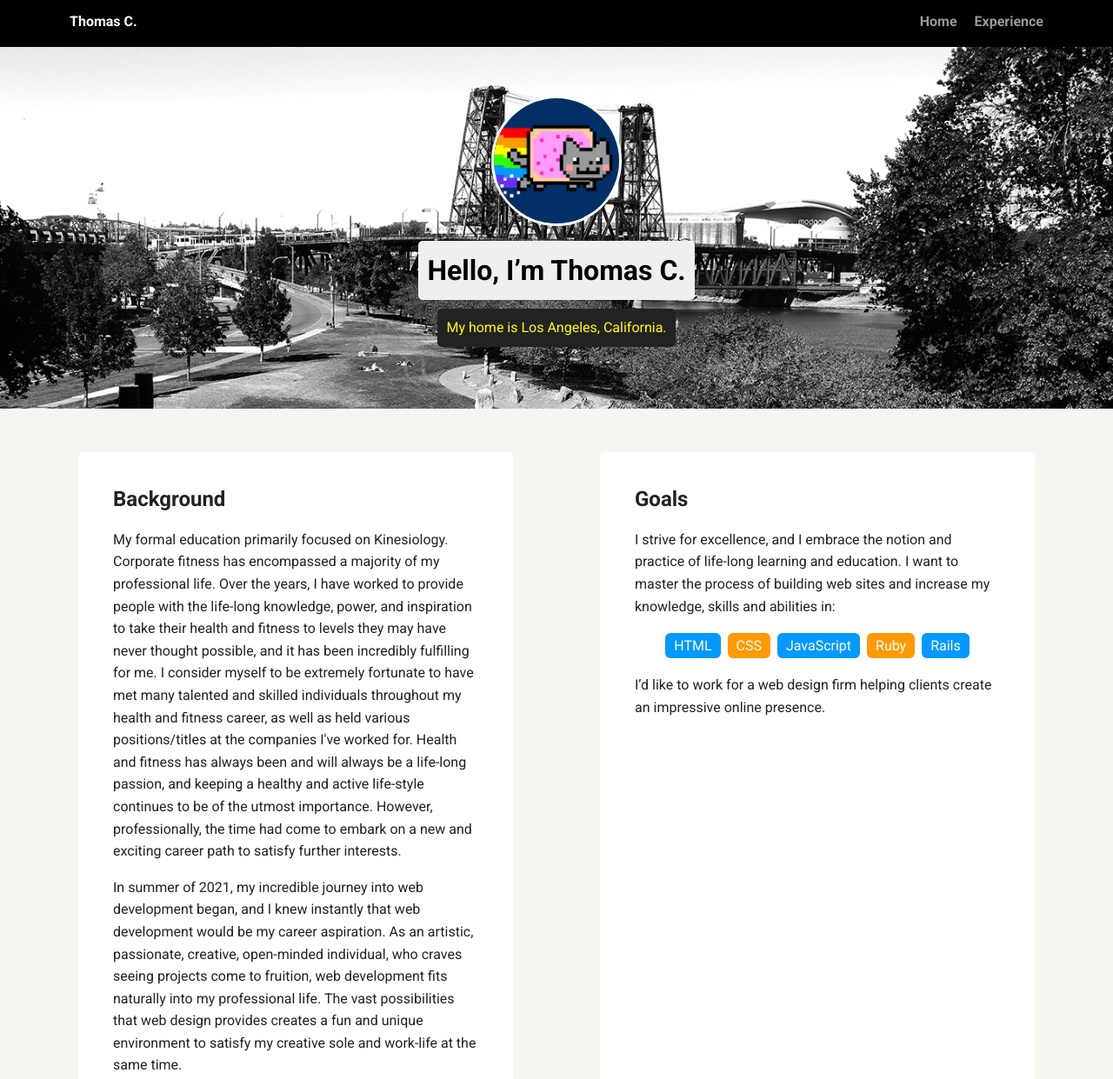
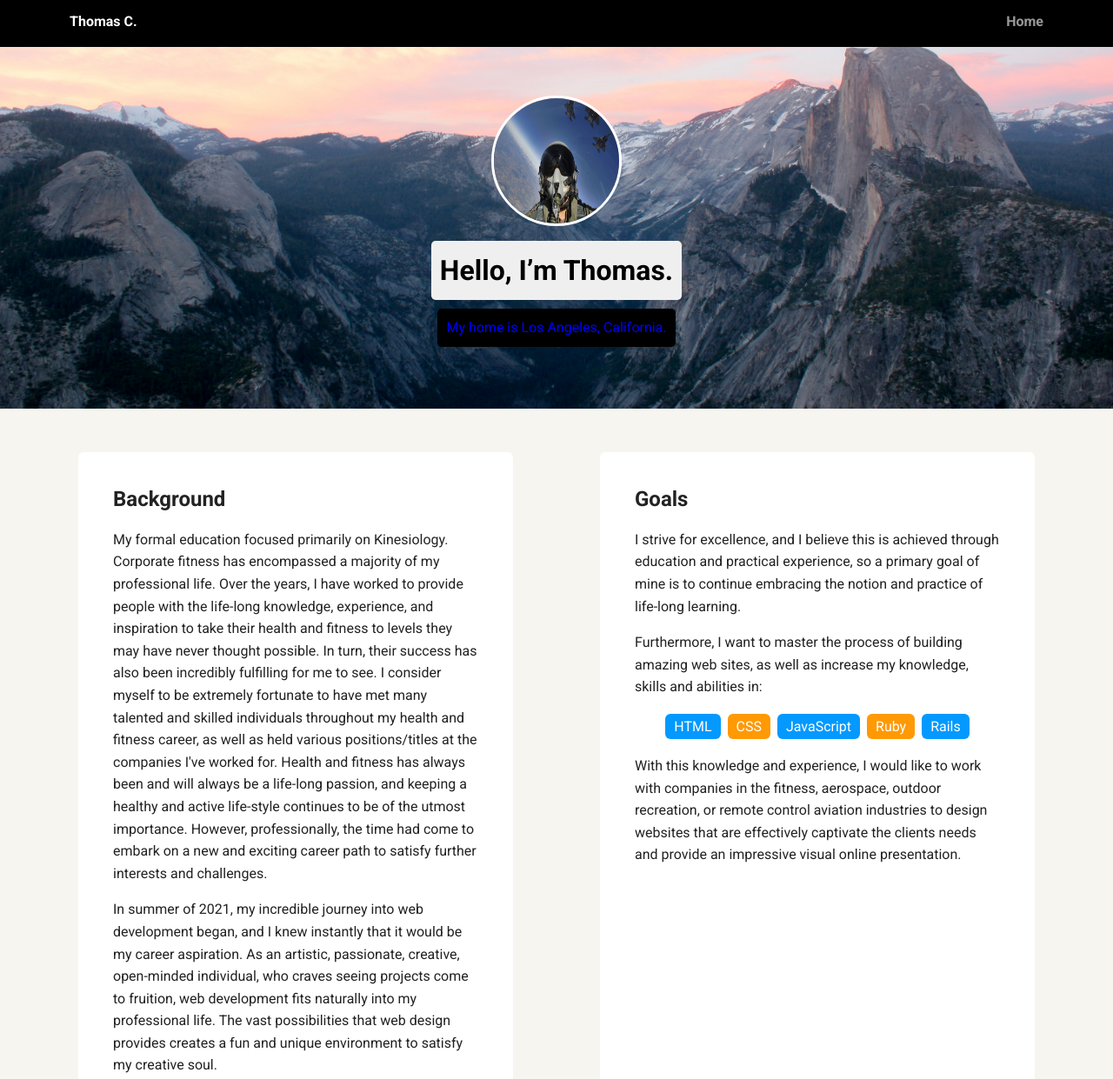
Before and after one commit to TMC50/Techdegree-Project-1, a plain HTML site: page index.html in a window 1280 px wide. Shown: the top 1241 px of the page at 87% size. Drawn offline with Linux system fonts and the light colour scheme; a web font is replaced by a local one.

Commit message:
Updated index.html and styles.css

```diff
--- a/index.html
+++ b/index.html
@@ -11,29 +11,29 @@
     <div class="main-nav">
         <ul class="nav">
           <li class="name">Thomas C.</li>
-          <li><a href="#">Home</a></li>
-          <li><a href="#">Experience</a></li>
+          <li><a href="index.html">Home</a></li>
         </ul>
     </div>
 
     <header>
-      <img src="images/me.png" alt="Drawing of Jane Smith" class="profile-image">
-      <h1 class="tag name">Hello, I’m Thomas C.</h1>
+      <img src="images/1280px-Self_cockpit_view_and_three-ship_formation_of_F-15E.jpg" alt="Picture of F-14 Tomcat military jet" class="profile-image">
+      <h1 class="tag name">Hello, I’m Thomas.</h1>
       <p class="tag location">My home is Los Angeles, California.</p>
     </header>
 
     <main class="flex">
       <div class="card">
         <h2>Background</h2>
-        <p>My formal education primarily focused on Kinesiology. Corporate fitness has encompassed a majority of my professional life. Over the years, I have worked to provide people with the life-long knowledge, power, and inspiration to take their health and fitness to levels they may have never thought possible, and it has been incredibly fulfilling for me. I consider myself to be extremely fortunate to have met many talented and skilled individuals throughout my health and fitness career, as well as held various positions/titles at the companies I've worked for. Health and fitness has always been and will always be a life-long passion, and keeping a healthy and active life-style continues to be of the utmost importance. However, professionally, the time had come to embark on a new and exciting career path to satisfy further interests.</p>
-        <p>In summer of 2021, my incredible journey into web development began, and I knew instantly that web development would be my career aspiration. As an artistic, passionate, creative, open-minded individual, who craves seeing projects come to fruition, web development fits naturally into my professional life. The vast possibilities that web design provides creates a fun and unique environment to satisfy my creative sole and work-life at the same time.</p>
-        <p>I am a person of many interests &lpar;among the two, fitness and web development, explained above&rpar; that fuel my zest for life. I am an avid aviation enthusiast, both full-scale and model aviation. I enjoy spending time going to airshows, occassionally getting flight time in full-scale aircraft, and flying remote control turbine jets. To relax and focus on the simple things in life, I love hiking and backpacking with my family and friends. Backpacking destinations often provide surreal experiences, nature, and life-lessons that can be difficult to relate to any other way, and I find that it's a magical way to positively reset the mind and body.</p>
+        <p>My formal education focused primarily on Kinesiology. Corporate fitness has encompassed a majority of my professional life. Over the years, I have worked to provide people with the life-long knowledge, experience, and inspiration to take their health and fitness to levels they may have never thought possible. In turn, their success has also been incredibly fulfilling for me to see. I consider myself to be extremely fortunate to have met many talented and skilled individuals throughout my health and fitness career, as well as held various positions/titles at the companies I've worked for. Health and fitness has always been and will always be a life-long passion, and keeping a healthy and active life-style continues to be of the utmost importance. However, professionally, the time had come to embark on a new and exciting career path to satisfy further interests and challenges.</p>
+        <p>In summer of 2021, my incredible journey into web development began, and I knew instantly that it would be my career aspiration. As an artistic, passionate, creative, open-minded individual, who craves seeing projects come to fruition, web development fits naturally into my professional life. The vast possibilities that web design provides creates a fun and unique environment to satisfy my creative soul.</p>
+        <p>I am a person of many interests &lpar;among fitness and web development as explained above&rpar;, and they all help fuel my zest for life. I enjoy pushing my creative limits using CAD &lpar;Computer Aided Design&rpar; programs to create 3D models of items, and bringing them to life via 3D printing. There is always something to learn from each project, and it provides me with a healthy dose of problem-solving and learning experience. I am an avid aviation enthusiast, both full-scale and model aviation. I enjoy spending time going to airshows, occassionally getting flight time in full-scale aircraft, and flying remote control jet aircraft. To relax and focus on the simple things in life, I love hiking and backpacking with my family and friends. Backpacking destinations often provide surreal experiences, incredible forms of nature, and life-lessons. I find hiking and backpacking to be almost magical in a way, and a positive and effective way to reset the mind and body.</p>
         <p>Through web design, I hope to combine many of my interests and passions in life, which would truly be a dream come true. As a web designer, I look forward to helping individuals and companies feed the passions, interests, and business ventures that they have in life.</p>
       </div>
 
       <div class="card">
         <h2>Goals</h2>
-        <p>I strive for excellence, and I embrace the notion and practice of life-long learning and education. I want to master the process of building web sites and increase my knowledge, skills and abilities in:</p>
+        <p>I strive for excellence, and I believe this is achieved through education and practical experience, so a primary goal of mine is to continue embracing the notion and practice of life-long learning.</p>
+        <p>Furthermore, I want to master the process of building amazing web sites, as well as increase my knowledge, skills and abilities in:</p>
         <ul class="skills">
           <li>HTML</li>
           <li>CSS</li>
@@ -41,13 +41,13 @@
           <li>Ruby</li>
           <li>Rails</li>
         </ul>
-        <p>I’d like to work for a web design firm helping clients create an impressive online presence.</p>
+        <p>With this knowledge and experience, I would like to work with companies in the fitness, aerospace, outdoor recreation, or remote control aviation industries to design websites that are effectively captivate the clients needs and provide an impressive visual online presentation.</p>
       </div>
 
     </main>
     <footer>
       <ul>
-        <li><a href="#" class="social github">Github</a></li>
+        <li><a href="https://github.com/TMC50" class="social github">Github</a></li>
       </ul>
       <p class="copyright">Copyright 2021, Thomas C.</p>
     </footer>
--- a/styles.css
+++ b/styles.css
@@ -57,7 +57,7 @@ a:hover {
 
 header {
   text-align: center;
-  background: url('images/portland.jpg') no-repeat top center ;
+  background: url('images/Glacier_Point_view_Yosemite.jpg') no-repeat top center ;
   background-size: cover;
   overflow: hidden;
   padding-top: 60px;
@@ -74,7 +74,7 @@ header .profile-image {
   transition: all .5s;
 }
 header .profile-image:hover {
-  transform: scale(1.2) rotate(5deg);
+  transform: scale(1.3) rotate(30deg);
 }
 .tag {
   background-color: #efefef;
@@ -85,8 +85,8 @@ header .profile-image:hover {
   margin: 10px auto;
 }
 .location {
-  background-color: #222;
-  color: yellow;
+  background-color: black;
+  color: blue;
 }
 .card {
   margin: 30px;
```
Also changed, not shown: images/1280px-Self_cockpit_view_and_three-ship_formation_of_F-15E.jpg (added), images/Glacier_Point_view_Yosemite.jpg (added).
